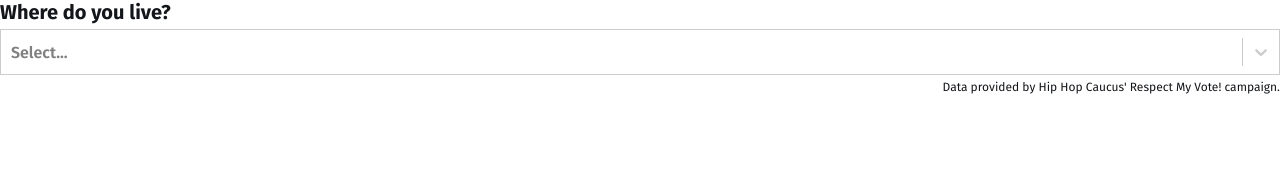
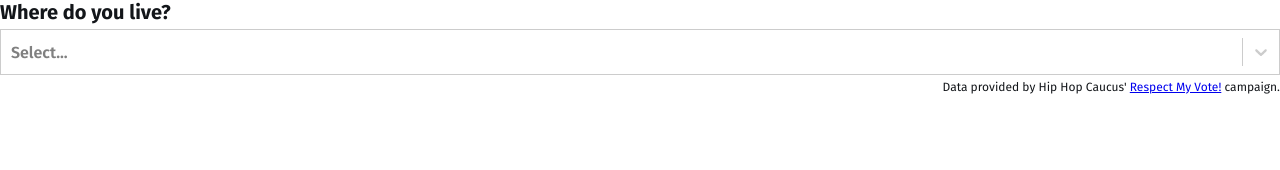
Before and after one commit to loopdash/voter, a React (Create React App) app: page / in a window 1280 px wide. Shown: the top 170 px of the page. Built offline with nearby package versions, Linux system fonts and the light colour scheme.

Commit message:
New link

```diff
--- a/src/App.js
+++ b/src/App.js
@@ -146,7 +146,7 @@ class App extends React.Component {
             },
           })}
         />
-        <p class="small">Data provided by Hip Hop Caucus' Respect My Vote! campaign.</p>
+        <p class="small">Data provided by Hip Hop Caucus' <a href="http://respectmyvote.com" target="_blank">Respect My Vote!</a> campaign.</p>
       </div>
     );
 
```
